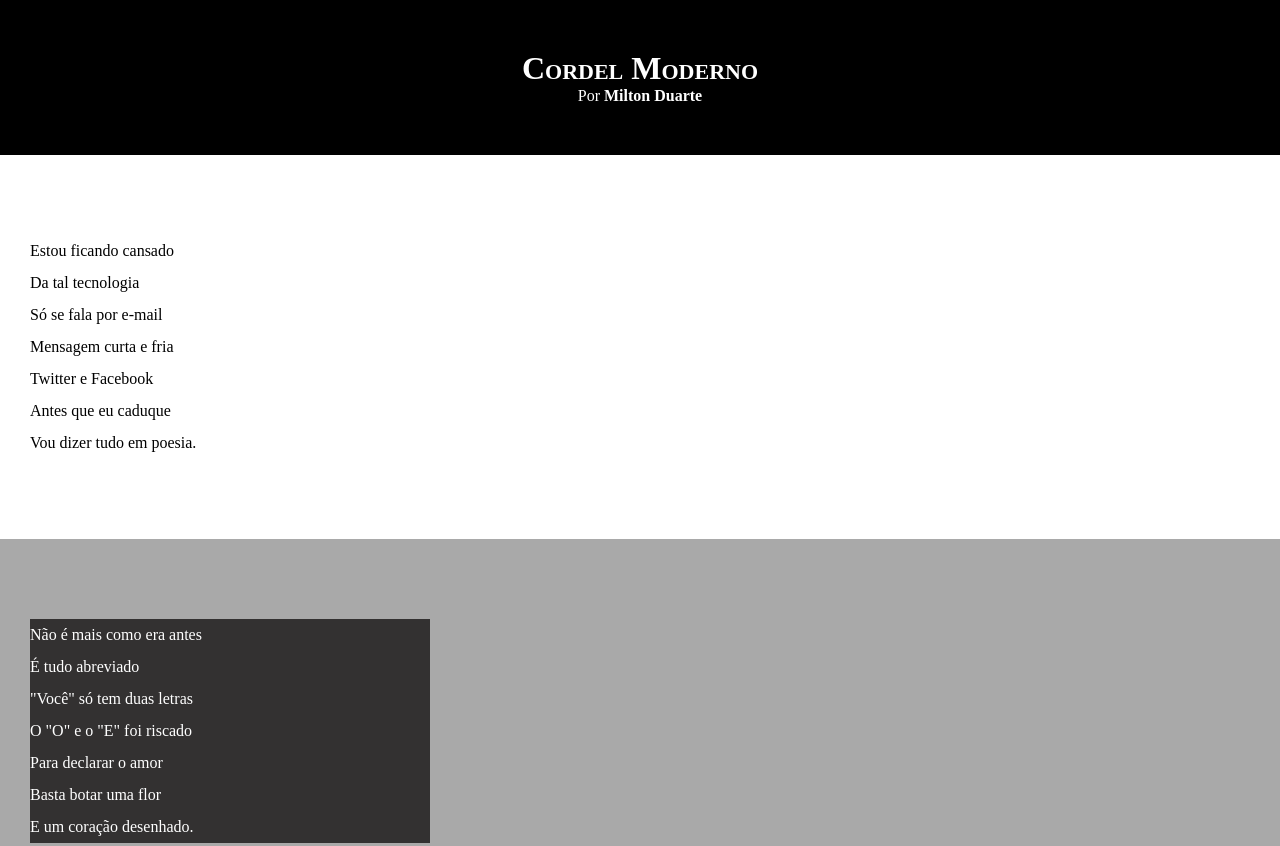
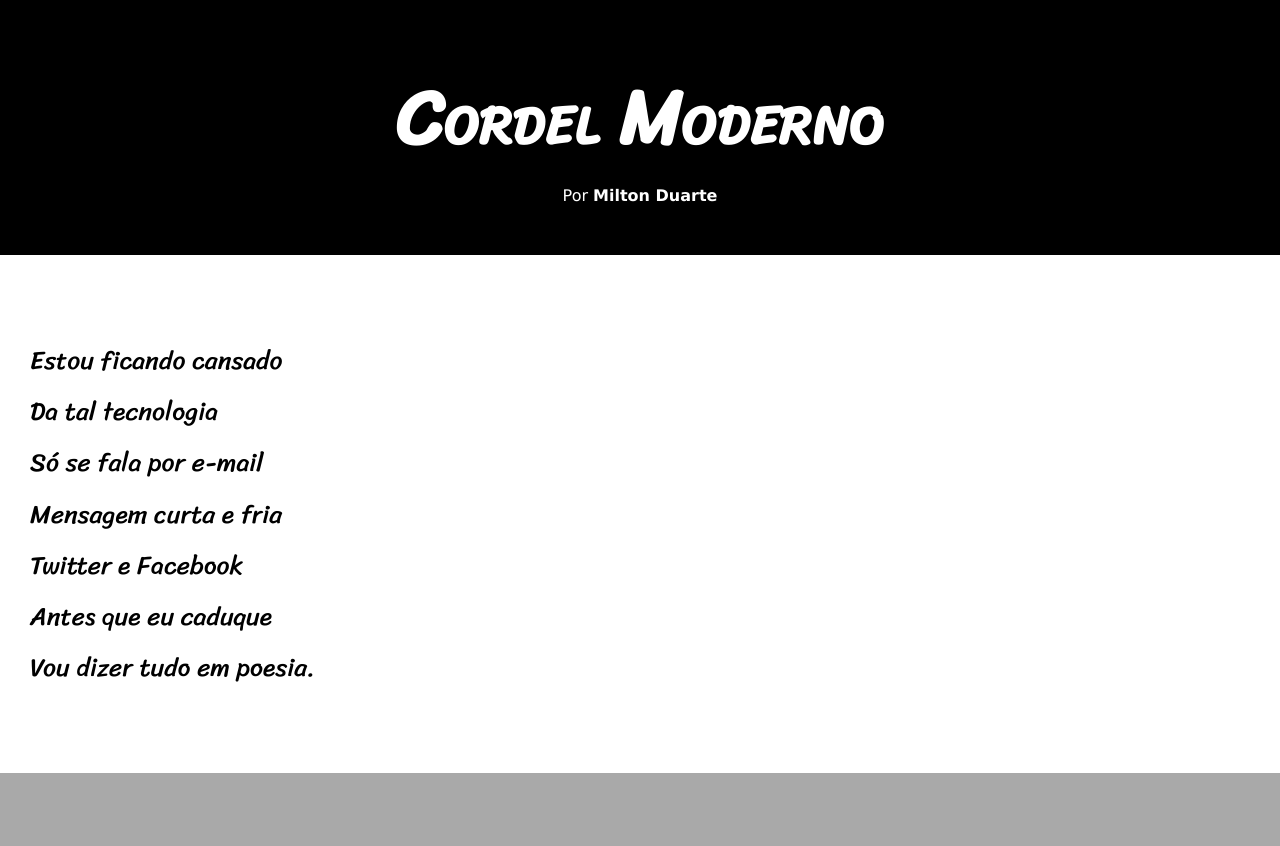
Before and after one commit to LucasCoelho27/html5-css3, a plain HTML site: page DESAFIOS/Desafio Cordel/index.html in a window 1280 px wide. Shown: the top 846 px of the page. Drawn offline with Linux system fonts and the light colour scheme.

Commit message:
att desafio 12

```diff
--- a/DESAFIOS/Desafio Cordel/estilo/style.css
+++ b/DESAFIOS/Desafio Cordel/estilo/style.css
@@ -1,4 +1,14 @@
 @charset "UTF-8";
+
+@import url('https://fonts.googleapis.com/css2?family=Passion+One&family=Sriracha&display=swap');
+
+@import url('https://fonts.googleapis.com/css2?family=Passion+One&family=Sriracha&display=swap');
+
+:root{
+    --font01: Verdana, Geneva, Tahoma, Sans-serif;
+    --font02: 'Sriracha', cursive;
+    --font03: 'Sriracha', cursive;
+}
 
 * {
     margin: 0px;
@@ -8,6 +18,7 @@
 html, body{
     background-color: darkgray;
     min-height: 100%;
+    font-family: var(--font01);
 }
 
 header{
@@ -19,7 +30,8 @@ header{
 header > h1{
     padding-top: 50px;
     font-variant: small-caps;
-
+    font-family: var(--font02);
+    font-size: 6vw
 }
 
 header > p{
@@ -54,8 +66,9 @@ section.imagem{
 }
 
 section.imagem > p{
-    width: 400px;
+    display: inline-block;
     background-color: rgb(51, 49, 49);
+    padding: 5px;
 }
 
 section{
@@ -63,4 +76,6 @@ section{
     padding-top: 10vh;
     padding-bottom: 10vh;
     line-height: 2em;
+    font-family: var(--font03);
+    font-size: 2vw;
 }
```
